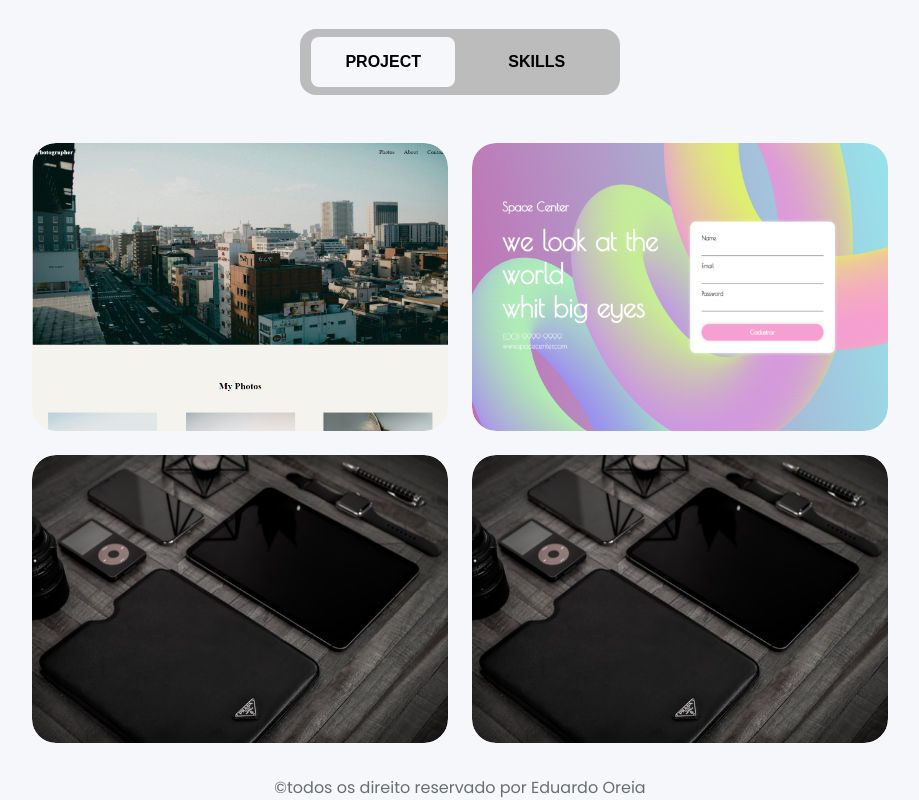
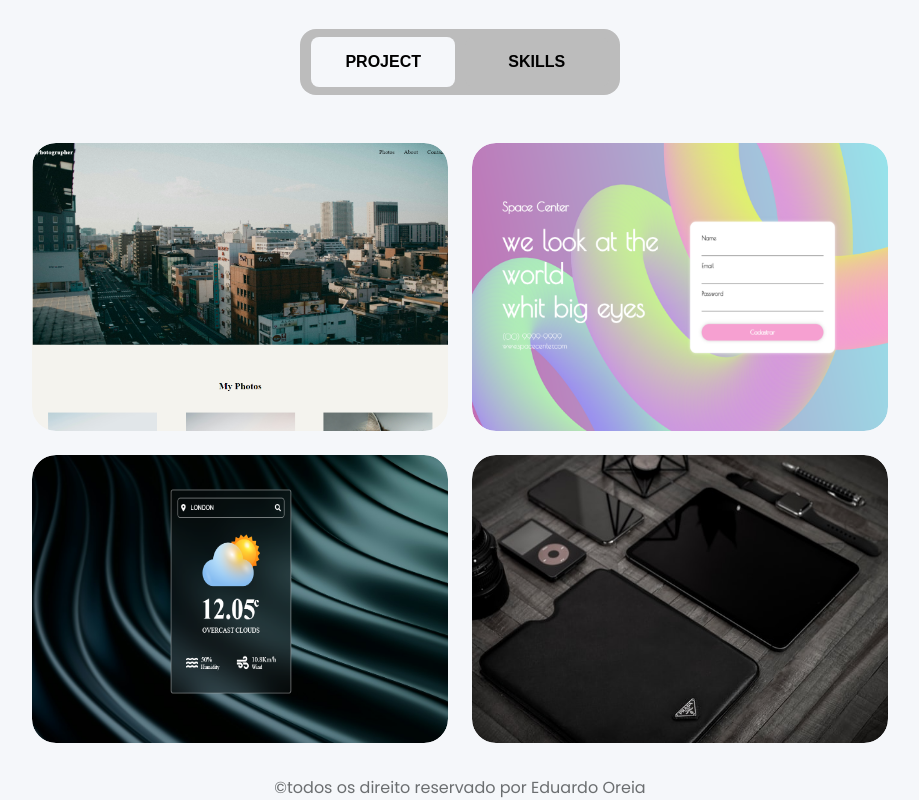
Before and after one commit to Eduardo-Oreia/Portfolio, a React (Vite) app: page / in a window 1280 px wide. Shown: the part 451-1251 px from the top of the page, without its empty margins (180-1099 px from the left). Built offline with nearby package versions, Linux system fonts and the light colour scheme.

Commit message:
adicionando projeto weather

```diff
--- a/src/Components/Low.tsx
+++ b/src/Components/Low.tsx
@@ -2,6 +2,7 @@ import Card from "./Cards/Card";
 import imgCard from "../assets/images/project1.png";
 import imgBlog from "../assets/images/blog1 - Copia.png";
 import imgValidator from "../assets/images/validator.png";
+import imgWeather from "../assets/images/weather.png";
 import '../assets/sass/color.scss'
 import { useState } from "react";
 import CardBack from "./Cards/CardBack";
@@ -56,9 +57,11 @@ export default function Low() {
                     linkProject="https://eduardo-batist4.github.io/Validacao-Login/"
                     linkGithub="https://github.com/Eduardo-Batist4/Validacao-Login"
                 />
-                <Card imgCard={imgCard}
-                    nameProject="Lorem Ipsum"
-                    descProject="Lorem ipsum dolor sit amet, consectetur adipiscing elit. Etiam eget ligula eu lectus lobortis condimentum. Aliquam nonummy auctor massa."
+                <Card imgCard={imgWeather}
+                    nameProject="App-Weather"
+                    descProject="Este é um aplicativo simples e intuitivo que fornece informações meteorológicas atualizadas de forma rápida e fácil."
+                    linkProject="https://app-weather-001.netlify.app"
+                    linkGithub="https://github.com/Eduardo-Batist4/App-Weather"
                 />
                 <Card imgCard={imgCard}
                     nameProject="Lorem Ipsum"
```
Also changed, not shown: src/assets/images/weather.png (added).
